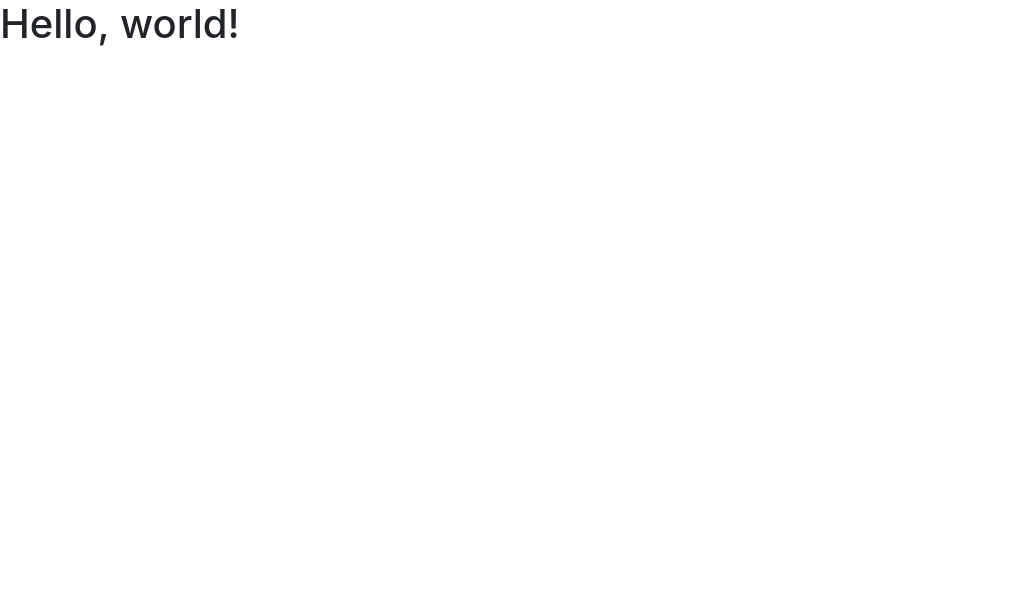
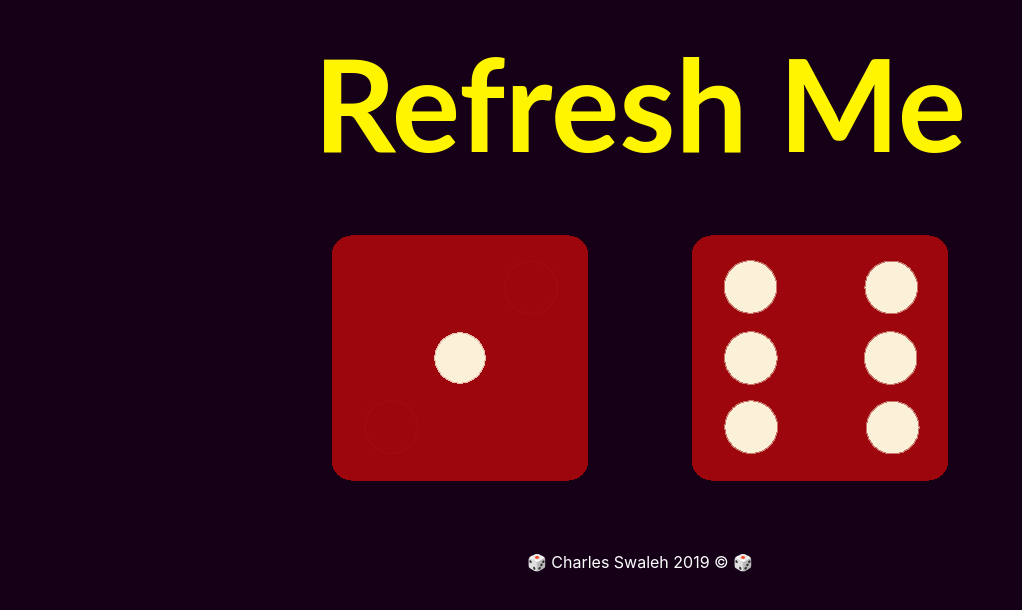
Before and after one commit to mashm3ll0w/dice-game-js, a plain HTML site: page index.html in a window 1280 px wide. Shown: the whole page, without its empty margins (0-1022 px from the left). Drawn offline with nearby package versions, Linux system fonts and the light colour scheme; files that its build step writes are made by us from their sources.

Commit message:
HTML & CSS Complete

```diff
--- a/index.html
+++ b/index.html
@@ -1,5 +1,6 @@
 <!doctype html>
 <html lang="en">
+
 <head>
   <!-- Required meta tags -->
   <meta charset="utf-8">
@@ -9,15 +10,26 @@
   <link rel="stylesheet" href="https://stackpath.bootstrapcdn.com/bootstrap/4.2.1/css/bootstrap.min.css" integrity="sha384-GJzZqFGwb1QTTN6wy59ffF1BuGJpLSa9DkKMp0DgiMDm4iYMj70gZWKYbI706tWS" crossorigin="anonymous">
 
   <!-- CSS File Here -->
-    <link rel="stylesheet" href="assets/styles.css">
+  <link rel="stylesheet" href="styles.css">
 
-    <title>Hello, world!</title>
+  <title>Dice Game</title>
 
 </head>
 
 <body>
-    <h1>Hello, world!</h1>
+  <h1>Refresh Me</h1>
 
+  <div class="container">
+
+    <div class="player1">
+      <img src="images/dice1.png" alt="dice-imgs">
+    </div>
+
+    <div class="player2">
+      <img src="images/dice6.png" alt="dice-img">
+    </div>
+
+  </div>
 
 
 
@@ -29,7 +41,11 @@
   <script src="https://stackpath.bootstrapcdn.com/bootstrap/4.2.1/js/bootstrap.min.js" integrity="sha384-B0UglyR+jN6CkvvICOB2joaf5I4l3gm9GU6Hc1og6Ls7i6U/mkkaduKaBhlAXv9k" crossorigin="anonymous"></script>
 
   <!-- JavaScript File Here  -->
-    <script src="index.js" charset="utf-8"></script>
+  <script src="dice-js.js" charset="utf-8"></script>
 
 </body>
+<footer>
+  🎲 Charles Swaleh 2019 © 🎲
+</footer>
+
 </html>
--- a/styles.css
+++ b/styles.css
@@ -0,0 +1,28 @@
+body {
+  background-color: #150018;
+  color: #fff;
+  text-align: center;
+}
+
+h1 {
+  color: #fff500;
+  font-family: "Lato";
+  font-weight: bold;
+  font-size: 8rem;
+  margin: 2%;
+}
+
+.container {
+  padding: 2% 3% 5%;
+  text-align: center;
+}
+
+.player1 {
+  display: inline-block;
+  margin-right: 50px;
+}
+
+.player2 {
+  display: inline-block;
+  margin-left: 50px;
+}
```
Lines whose indentation alone changed are shown as unchanged.
